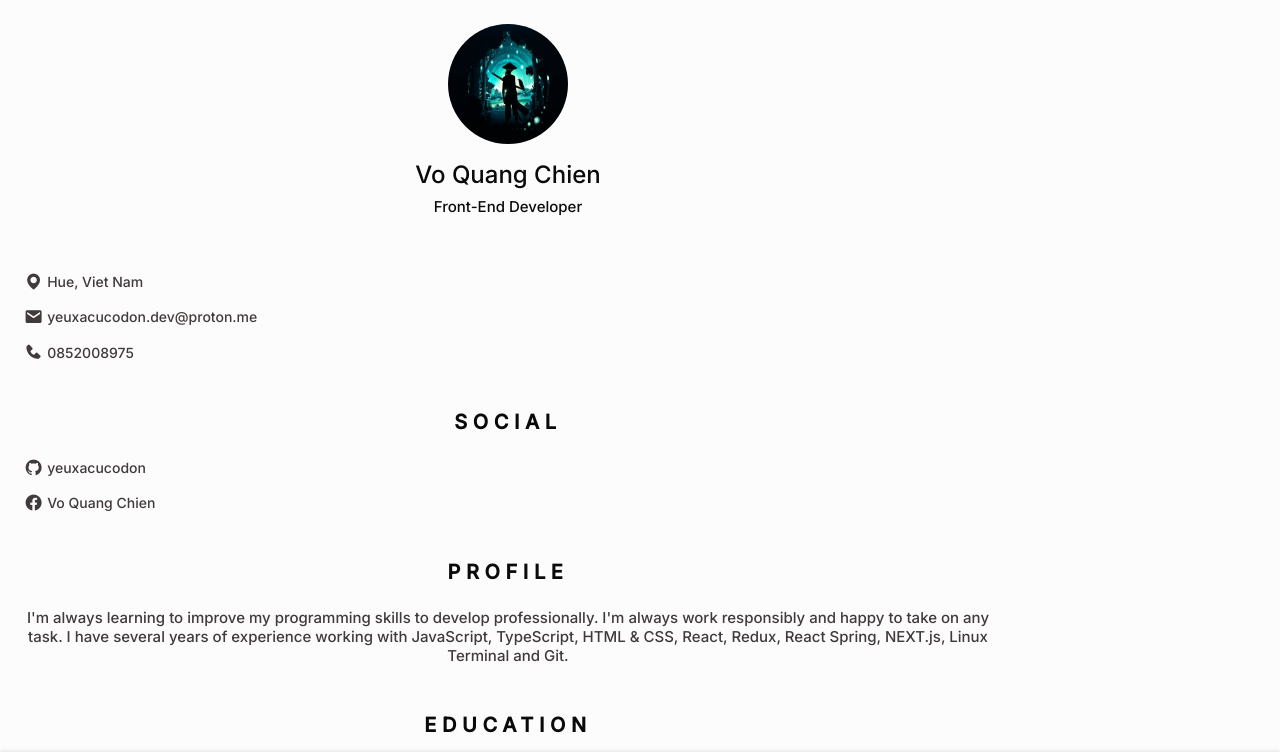
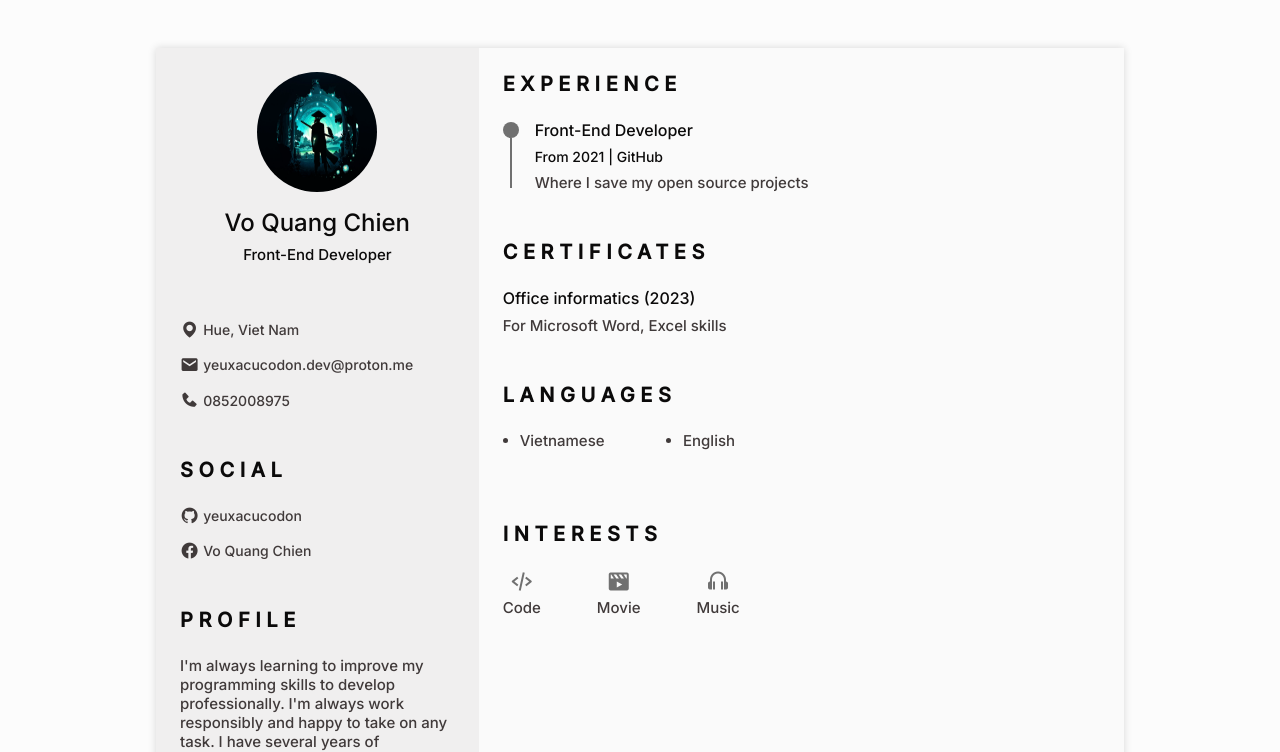
Before and after one commit to yeuxacucodon/curriculum-vitae, a React (Vite) app: page / in a window 1280 px wide. Shown: the top 752 px of the page. Built offline with nearby package versions, Linux system fonts and the light colour scheme.

Commit message:
update pc

```diff
--- a/src/components/Skills.tsx
+++ b/src/components/Skills.tsx
@@ -15,7 +15,10 @@ export default function Skills() {
             <span className="skills__circle"></span>Shell / Bash
           </li>
           <li className="skills__name">
-            <span className="skills__circle"></span>JavaScript, TypeScript
+            <span className="skills__circle"></span>JavaScript
+          </li>
+          <li className="skills__name">
+            <span className="skills__circle"></span>TypeScript
           </li>
         </ul>
 
--- a/src/style.scss
+++ b/src/style.scss
@@ -339,3 +339,54 @@ img {
     color: $text-color;
   }
 }
+
+@media screen and (max-width: 320px) {
+  .nav {
+    .nav__list {
+      grid-template-columns: repeat(2, 1fr);
+      gap: 1rem 0.5rem;
+    }
+  }
+}
+
+@media screen and (min-width: 968px) {
+  body {
+    margin: 3rem 0;
+  }
+  .bd-container {
+    margin: auto;
+  }
+  .l-header,
+  .scrolltop {
+    display: none;
+  }
+  .resume {
+    display: grid;
+    grid-template-columns: 0.5fr 1fr;
+    background-color: $container-color;
+    box-shadow: 0 0 8px rgba(13, 12, 12, 0.15);
+  }
+
+  .resume__left {
+    background-color: $container-color-alt;
+  }
+  .resume__left,
+  .resume__right {
+    padding: 0 1.5rem;
+  }
+  .section-title,
+  .profile__description {
+    text-align: initial;
+  }
+  .home__container {
+    gap: 1.5rem;
+  }
+  .languages__content {
+    grid-template-columns: repeat(4, 1fr);
+    column-gap: 3.5rem;
+  }
+  .interests__container {
+    grid-template-columns: repeat(3, max-content);
+    column-gap: 3.5rem;
+  }
+}
```
